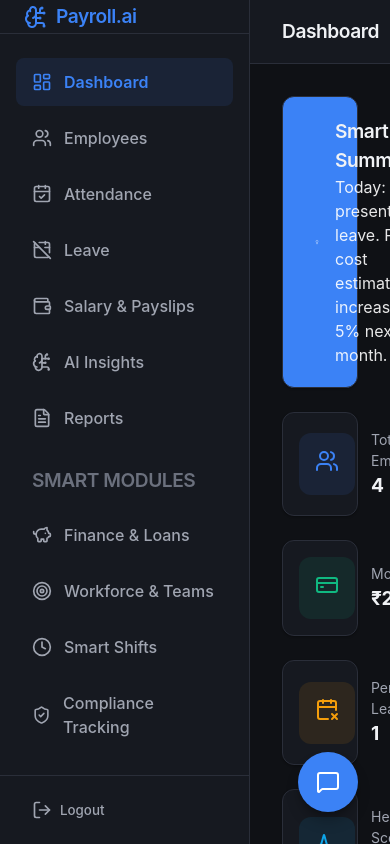
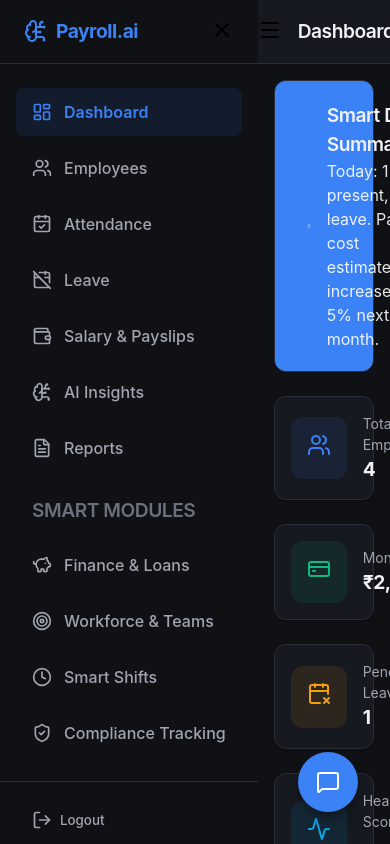
Before and after one commit to himeshpriyan/parol-zecsoft, a React (Vite) app: page /login in a window 390 px wide. Both pictures are taken after a click on the button "Sign In". Shown: the top 844 px of the page. Built offline with nearby package versions, Linux system fonts and the light colour scheme.

Commit message:
Fix MainLayout mobile formatting, hide sidebar overlay

```diff
--- a/src/layout/MainLayout.tsx
+++ b/src/layout/MainLayout.tsx
@@ -1,3 +1,4 @@
+import { useState, useEffect } from 'react';
 import { Outlet, Link, useNavigate, useLocation } from 'react-router-dom';
 import { useAppContext } from '../context/AppContext';
 import {
@@ -12,7 +13,9 @@
   PiggyBank,
   Target,
   Clock,
-  ShieldCheck
+  ShieldCheck,
+  Menu,
+  X
 } from 'lucide-react';
 import { ChatAssistant } from '../components/ChatAssistant';
 
@@ -20,6 +23,12 @@
   const { user, logout } = useAppContext();
   const navigate = useNavigate();
   const location = useLocation();
+  const [isMobileMenuOpen, setIsMobileMenuOpen] = useState(false);
+
+  // Close sidebar automatically on navigation route change (mobile view)
+  useEffect(() => {
+    setIsMobileMenuOpen(false);
+  }, [location.pathname]);
 
   const handleLogout = () => {
     logout();
@@ -37,28 +46,40 @@
   ];
 
   return (
-    <div style={{ display: 'flex', height: '100vh', overflow: 'hidden' }}>
+    <div className="flex h-screen overflow-hidden text-[var(--text-primary)] relative" style={{ backgroundColor: 'var(--bg-dark)' }}>
+      {/* Mobile Screen Overlay */}
+      {isMobileMenuOpen && (
+        <div
+          className="md:hidden fixed inset-0 bg-black/60 z-40 backdrop-blur-sm transition-opacity"
+          onClick={() => setIsMobileMenuOpen(false)}
+        />
+      )}
+
       {/* Sidebar */}
-      <aside style={{
-        width: 'var(--sidebar-width)',
-        backgroundColor: 'var(--bg-card)',
-        borderRight: '1px solid var(--border-color)',
-        display: 'flex',
-        flexDirection: 'column'
-      }}>
+      <aside className={`
+        fixed md:relative z-50 h-full flex flex-col bg-[var(--bg-card)] border-r border-[var(--border-color)] transition-transform duration-300 w-[var(--sidebar-width)]
+        ${isMobileMenuOpen ? 'translate-x-0' : '-translate-x-full md:translate-x-0'}
+      `}>
         <div style={{
           height: 'var(--header-height)',
           display: 'flex',
           alignItems: 'center',
+          justifyContent: 'space-between',
           padding: '0 1.5rem',
           borderBottom: '1px solid var(--border-color)'
         }}>
-          <h1 style={{ fontSize: '1.25rem', color: 'var(--accent-primary)', display: 'flex', alignItems: 'center', gap: '0.5rem' }}>
+          <h1 style={{ fontSize: '1.25rem', color: 'var(--accent-primary)', display: 'flex', alignItems: 'center', gap: '0.5rem', fontWeight: 700 }}>
             <BrainCircuit /> Payroll.ai
           </h1>
+          <button
+            className="md:hidden text-[var(--text-secondary)] hover:text-white"
+            onClick={() => setIsMobileMenuOpen(false)}
+          >
+            <X size={24} />
+          </button>
         </div>
 
-        <nav style={{ flex: 1, padding: '1.5rem 1rem', display: 'flex', flexDirection: 'column', gap: '0.5rem' }}>
+        <nav style={{ flex: 1, padding: '1.5rem 1rem', display: 'flex', flexDirection: 'column', gap: '0.5rem', overflowY: 'auto' }}>
           {navItems.map((item) => {
             if (item.name === 'Employees' && user?.role === 'Employee') return null; // Simple RBAC
 
@@ -79,6 +100,7 @@
                   fontWeight: isActive ? 600 : 500,
                   transition: 'all 0.2s'
                 }}
+                className="hover:bg-[var(--bg-card-hover)] hover:text-white"
               >
                 {item.icon}
                 {item.name}
@@ -87,18 +109,20 @@
           })}
 
           <h3 style={{ fontSize: '0.75rem', fontWeight: 600, color: 'var(--text-muted)', textTransform: 'uppercase', margin: '1rem 0 0.5rem 0', paddingLeft: '1rem' }}>Smart Modules</h3>
-          <Link key="/finance" to="/finance" style={{ display: 'flex', alignItems: 'center', gap: '0.75rem', padding: '0.75rem 1rem', borderRadius: 'var(--radius-md)', backgroundColor: location.pathname === '/finance' ? 'var(--accent-light)' : 'transparent', color: location.pathname === '/finance' ? 'var(--accent-primary)' : 'var(--text-secondary)', fontWeight: location.pathname === '/finance' ? 600 : 500, transition: 'all 0.2s' }}>
-            <PiggyBank size={20} /> Finance & Loans
-          </Link>
-          <Link key="/workforce" to="/workforce" style={{ display: 'flex', alignItems: 'center', gap: '0.75rem', padding: '0.75rem 1rem', borderRadius: 'var(--radius-md)', backgroundColor: location.pathname === '/workforce' ? 'var(--accent-light)' : 'transparent', color: location.pathname === '/workforce' ? 'var(--accent-primary)' : 'var(--text-secondary)', fontWeight: location.pathname === '/workforce' ? 600 : 500, transition: 'all 0.2s' }}>
-            <Target size={20} /> Workforce & Teams
-          </Link>
-          <Link key="/shifts" to="/shifts" style={{ display: 'flex', alignItems: 'center', gap: '0.75rem', padding: '0.75rem 1rem', borderRadius: 'var(--radius-md)', backgroundColor: location.pathname === '/shifts' ? 'var(--accent-light)' : 'transparent', color: location.pathname === '/shifts' ? 'var(--accent-primary)' : 'var(--text-secondary)', fontWeight: location.pathname === '/shifts' ? 600 : 500, transition: 'all 0.2s' }}>
-            <Clock size={20} /> Smart Shifts
-          </Link>
-          <Link key="/compliance" to="/compliance" style={{ display: 'flex', alignItems: 'center', gap: '0.75rem', padding: '0.75rem 1rem', borderRadius: 'var(--radius-md)', backgroundColor: location.pathname === '/compliance' ? 'var(--accent-light)' : 'transparent', color: location.pathname === '/compliance' ? 'var(--accent-primary)' : 'var(--text-secondary)', fontWeight: location.pathname === '/compliance' ? 600 : 500, transition: 'all 0.2s' }}>
-            <ShieldCheck size={20} /> Compliance Tracking
-          </Link>
+
+          {[
+            { name: 'Finance & Loans', path: '/finance', icon: <PiggyBank size={20} /> },
+            { name: 'Workforce & Teams', path: '/workforce', icon: <Target size={20} /> },
+            { name: 'Smart Shifts', path: '/shifts', icon: <Clock size={20} /> },
+            { name: 'Compliance Tracking', path: '/compliance', icon: <ShieldCheck size={20} /> }
+          ].map(mod => {
+            const isActive = location.pathname === mod.path;
+            return (
+              <Link key={mod.path} to={mod.path} style={{ display: 'flex', alignItems: 'center', gap: '0.75rem', padding: '0.75rem 1rem', borderRadius: 'var(--radius-md)', backgroundColor: isActive ? 'var(--accent-light)' : 'transparent', color: isActive ? 'var(--accent-primary)' : 'var(--text-secondary)', fontWeight: isActive ? 600 : 500, transition: 'all 0.2s' }} className="hover:bg-[var(--bg-card-hover)] hover:text-white">
+                {mod.icon} {mod.name}
+              </Link>
+            );
+          })}
         </nav>
 
         <div style={{ padding: '1rem', borderTop: '1px solid var(--border-color)' }}>
@@ -107,7 +131,8 @@
             onClick={handleLogout}
             style={{
               color: 'var(--text-secondary)',
-              justifyContent: 'flex-start'
+              justifyContent: 'flex-start',
+              padding: '0.75rem 1rem'
             }}
           >
             <LogOut size={20} />
@@ -125,12 +150,16 @@
           borderBottom: '1px solid var(--border-color)',
           display: 'flex',
           alignItems: 'center',
-          justifyContent: 'space-between',
-          padding: '0 2rem'
-        }}>
-          <div>
-            {/* Could add a breadcrumb or page title here */}
-            <h2 className="card-title" style={{ textTransform: 'capitalize' }}>
+          justifyContent: 'space-between'
+        }} className="px-4 md:px-8">
+          <div style={{ display: 'flex', alignItems: 'center', gap: '1rem' }}>
+            <button
+              className="md:hidden p-1 text-[var(--text-secondary)] hover:text-white"
+              onClick={() => setIsMobileMenuOpen(true)}
+            >
+              <Menu size={24} />
+            </button>
+            <h2 className="card-title hidden sm:block" style={{ textTransform: 'capitalize' }}>
               {location.pathname === '/' ? 'Dashboard' : location.pathname.substring(1).replace('-', ' ')}
             </h2>
           </div>
@@ -149,7 +178,8 @@
               alignItems: 'center',
               justifyContent: 'center',
               color: 'white',
-              fontWeight: 'bold'
+              fontWeight: 'bold',
+              border: '2px solid rgba(59, 130, 246, 0.3)'
             }}>
               {user?.name?.charAt(0)}
             </div>
@@ -157,7 +187,7 @@
         </header>
 
         {/* Page Content */}
-        <main style={{ flex: 1, overflowY: 'auto', padding: '2rem' }}>
+        <main style={{ flex: 1, overflowY: 'auto', padding: '1rem md:padding-2rem' }} className="p-4 md:p-8">
           <Outlet />
         </main>
       </div>
```
Also changed, not shown: src/pages/Salary.tsx (+9 -9 lines).
